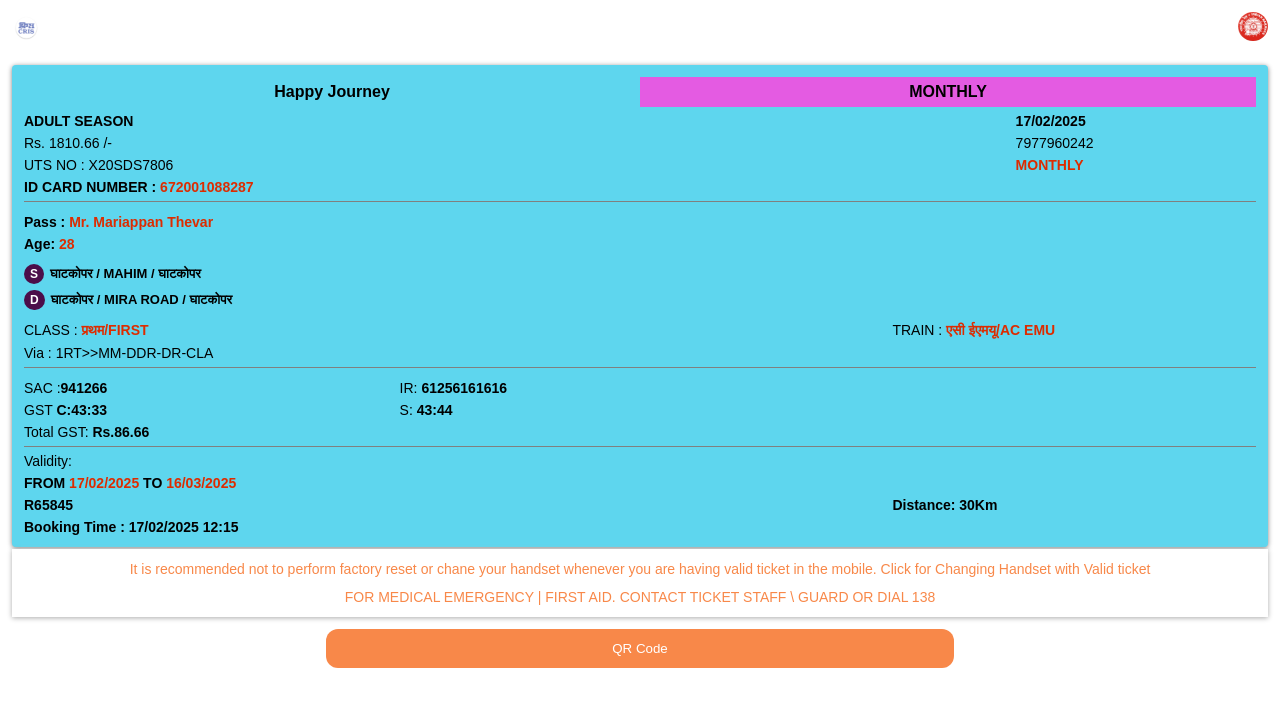
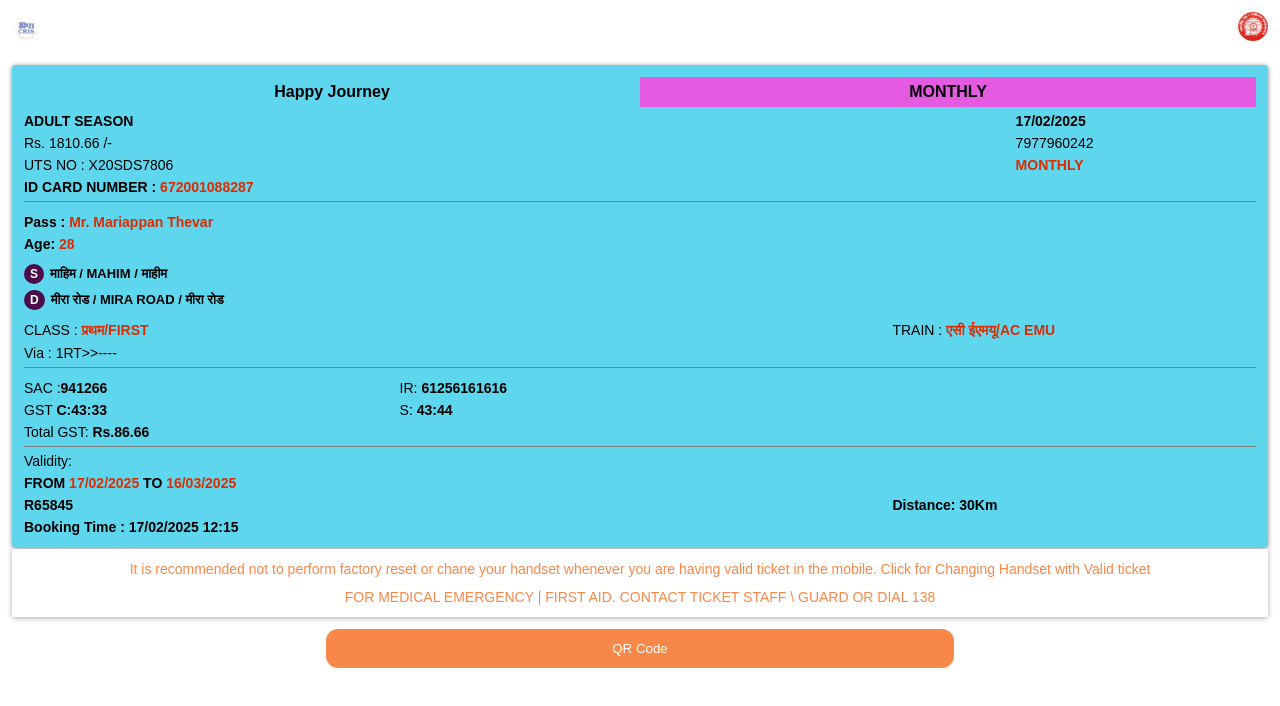
Before and after one commit to MurXGen/UtsUI, a React (Vite) app in the folder client/: page /ticket in a window 1280 px wide. Shown: the top 706 px of the page. Built offline with nearby package versions, Linux system fonts and the light colour scheme.

Commit message:
Update Ticket.jsx

```diff
--- a/client/src/pages/Ticket.jsx
+++ b/client/src/pages/Ticket.jsx
@@ -6,8 +6,8 @@
 const Ticket = () => {
   const TravelName = "Mariappan Thevar";
   const TravelAge = "28";
-  const fromSource = "घाटकोपर / MAHIM / घाटकोपर";
-  const toDest = "घाटकोपर / MIRA ROAD / घाटकोपर";
+  const fromSource = "माहिम / MAHIM / माहीम";
+  const toDest = "मीरा रोड / MIRA ROAD / मीरा रोड";
   return (
     <div>
       <div className="tikcetTopBar">
@@ -48,7 +48,7 @@
 
           <span>CLASS : <span style={{ fontWeight: 600, color: '#DD2C00' }}>प्रथम/FIRST</span></span>
           <span>TRAIN : <span style={{ fontWeight: 600, color: '#DD2C00' }}>एसी ईएमयू/AC EMU</span></span>
-          <span style={{paddingBottom:'6px'}}>Via : 1RT>>MM-DDR-DR-CLA</span>
+          <span style={{paddingBottom:'6px'}}>Via : 1RT>>----</span>
 
         </div>
         <div className="ticketNumbers">
```
